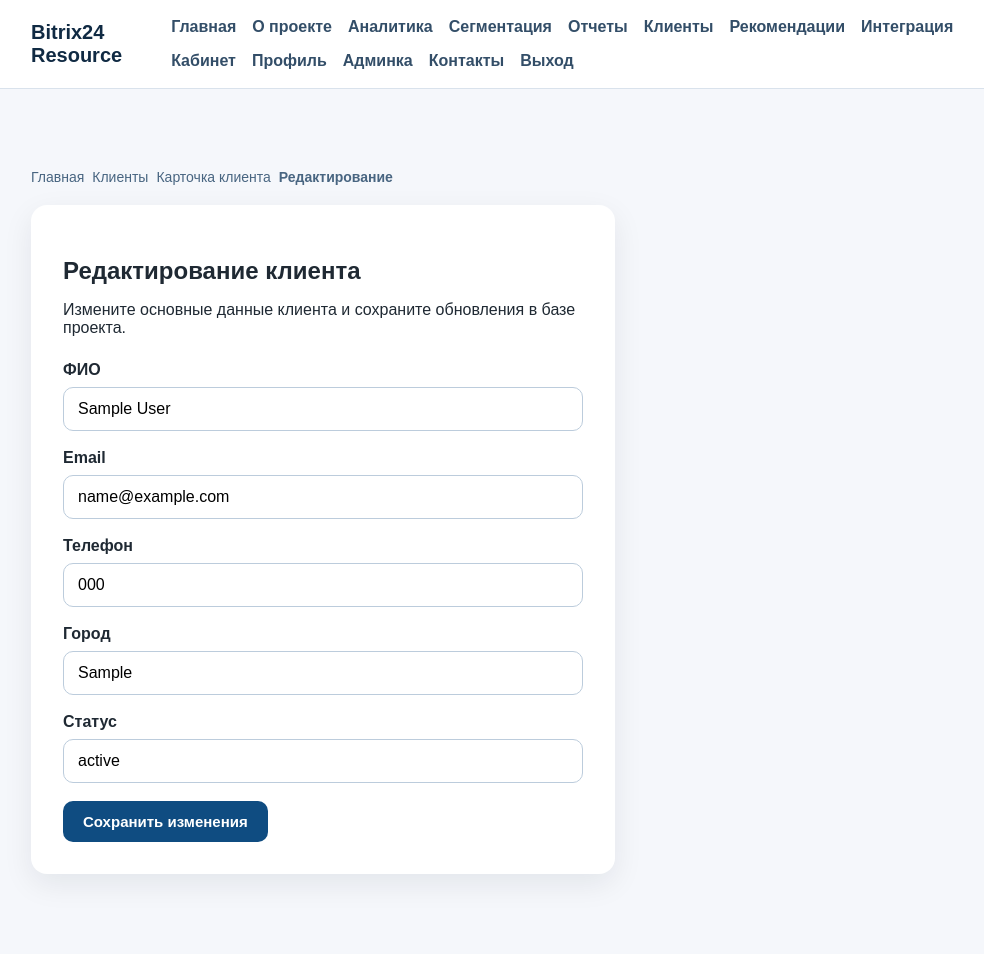
After one commit to d15944343-a11y/bitrix24-resource, a Flask app: page /clients/1/edit in a window 1280 px wide. The commit adds this page. Shown: the whole page, without its empty margins (129-1113 px from the left). Run offline with Flask 3, Linux system fonts and the light colour scheme; the visitor is signed in with stand-in values (Sample User, id 1); tables that the repository leaves empty hold one stand-in row (values such as "Sample post").

Commit message:
Добавил форму редактирования клиента

```diff
--- a/app/routes.py
+++ b/app/routes.py
@@ -177,6 +177,62 @@ def client_detail(client_id: int):
     )
 
 
+@main_bp.route("/clients/<int:client_id>/edit", methods=["GET", "POST"])
+@login_required
+def client_edit(client_id: int):
+    client = Client.query.get_or_404(client_id)
+
+    if request.method == "POST":
+        full_name = request.form.get("full_name", "").strip()
+        email = request.form.get("email", "").strip().lower()
+        phone = request.form.get("phone", "").strip()
+        city = request.form.get("city", "").strip()
+        status = request.form.get("status", "").strip()
+
+        breadcrumbs = [
+            {"title": "Главная", "endpoint": "main.index"},
+            {"title": "Клиенты", "endpoint": "main.clients"},
+            {"title": "Карточка клиента", "endpoint": "main.client_detail", "params": {"client_id": client.id}},
+            {"title": "Редактирование"},
+        ]
+
+        if not all([full_name, email, phone, city, status]):
+            flash("Заполните все поля формы.", "error")
+            return render_template("client_edit.html", form_data=request.form, breadcrumbs=breadcrumbs)
+
+        existing_client = Client.query.filter(Client.email == email, Client.id != client.id).first()
+        if existing_client is not None:
+            flash("Другой клиент с таким email уже существует.", "error")
+            return render_template("client_edit.html", form_data=request.form, breadcrumbs=breadcrumbs)
+
+        client.full_name = full_name
+        client.email = email
+        client.phone = phone
+        client.city = city
+        client.status = status
+        db.session.commit()
+
+        flash("Данные клиента обновлены.", "success")
+        return redirect(url_for("main.client_detail", client_id=client.id))
+
+    return render_template(
+        "client_edit.html",
+        form_data={
+            "full_name": client.full_name,
+            "email": client.email,
+            "phone": client.phone,
+            "city": client.city,
+            "status": client.status,
+        },
+        breadcrumbs=[
+            {"title": "Главная", "endpoint": "main.index"},
+            {"title": "Клиенты", "endpoint": "main.clients"},
+            {"title": "Карточка клиента", "endpoint": "main.client_detail", "params": {"client_id": client.id}},
+            {"title": "Редактирование"},
+        ],
+    )
+
+
 @main_bp.route("/integration")
 def integration():
     return render_template(
--- a/app/templates/base.html
+++ b/app/templates/base.html
@@ -50,7 +50,7 @@
             <nav class="breadcrumbs" aria-label="Хлебные крошки">
                 {% for item in breadcrumbs %}
                     {% if item.endpoint %}
-                    <a href="{{ url_for(item.endpoint) }}">{{ item.title }}</a>
+                    <a href="{{ url_for(item.endpoint, **item.get('params', {})) }}">{{ item.title }}</a>
                     {% else %}
                     <span>{{ item.title }}</span>
                     {% endif %}
--- a/app/templates/client_detail.html
+++ b/app/templates/client_detail.html
@@ -8,6 +8,7 @@
 
     <div class="section-actions">
         <a class="button button--secondary" href="{{ url_for('main.clients') }}">Вернуться к списку клиентов</a>
+        <a class="button" href="{{ url_for('main.client_edit', client_id=client.id) }}">Редактировать клиента</a>
     </div>
 
     <div class="profile-grid">
--- /dev/null
+++ b/app/templates/client_edit.html
@@ -0,0 +1,39 @@
+{% extends "base.html" %}
+
+{% block title %}Редактирование клиента | {{ config.APP_NAME }}{% endblock %}
+
+{% block content %}
+<section class="card auth-card">
+    <h1>Редактирование клиента</h1>
+    <p>Измените основные данные клиента и сохраните обновления в базе проекта.</p>
+
+    <form class="auth-form" method="post">
+        <label class="form-field">
+            <span>ФИО</span>
+            <input type="text" name="full_name" value="{{ form_data.get('full_name', '') }}" required>
+        </label>
+
+        <label class="form-field">
+            <span>Email</span>
+            <input type="email" name="email" value="{{ form_data.get('email', '') }}" required>
+        </label>
+
+        <label class="form-field">
+            <span>Телефон</span>
+            <input type="text" name="phone" value="{{ form_data.get('phone', '') }}" required>
+        </label>
+
+        <label class="form-field">
+            <span>Город</span>
+            <input type="text" name="city" value="{{ form_data.get('city', '') }}" required>
+        </label>
+
+        <label class="form-field">
+            <span>Статус</span>
+            <input type="text" name="status" value="{{ form_data.get('status', '') }}" required>
+        </label>
+
+        <button class="button" type="submit">Сохранить изменения</button>
+    </form>
+</section>
+{% endblock %}
```
